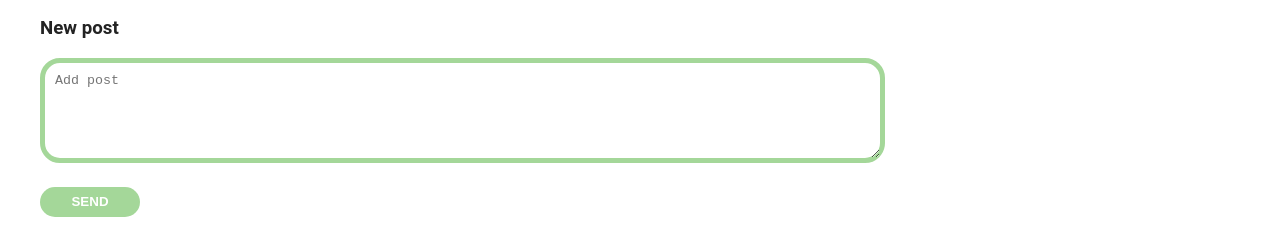
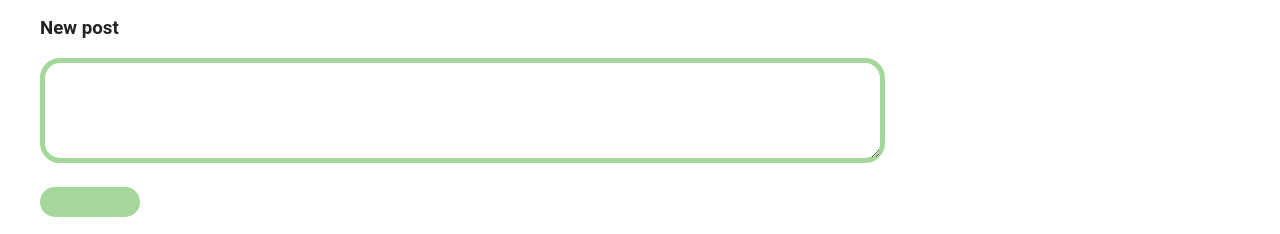
Before and after one commit to alex-bulgakov/react_samurai, a React (Create React App) app: page /profile in a window 1280 px wide. Shown: the part 609-843 px from the top of the page. Built offline with nearby package versions, Linux system fonts and the light colour scheme.

Commit message:
lesson 43 add container component

```diff
--- a/src/components/Dialogs/MessagesList/MessageInput/MessageInput.jsx
+++ b/src/components/Dialogs/MessagesList/MessageInput/MessageInput.jsx
@@ -6,20 +6,19 @@ const MessageInput = (props) => {
     let newMessage = React.createRef();
 
     let sendMessage = () => {
-        props.store.dispatch(addMessageActionCreator());
-        props.store.dispatch(updateNewMessageActionCreator(""));
+        props.sendMessage();
     }
 
     let onMessageChange = () => {
         let text = newMessage.current.value;
-        props.store.dispatch(updateNewMessageActionCreator(text));
+        props.updateNewMessage(text);
     }
 
     return (
         <div className={s.message_input}>
             <textarea onChange={onMessageChange} name="newpost" ref={newMessage} cols="80" rows="1"
                       placeholder={props.placeholder}
-                      value={props.store.getState().dialogsPage.newMessage}/>
+                      value={props.value}/>
             <button onClick={sendMessage} className={s.button}>Send</button>
         </div>
     );
--- /dev/null
+++ b/src/components/Dialogs/MessagesList/MessageInput/MessageInputContainer.jsx
@@ -0,0 +1,23 @@
+import React from "react";
+import {addMessageActionCreator, updateNewMessageActionCreator} from "../../../../redux/dialogsReducer";
+import MessageInput from "./MessageInput";
+
+const MessageInputContainer = (props) => {
+    let newMessage = React.createRef();
+
+    let sendMessage = () => {
+        props.store.dispatch(addMessageActionCreator());
+        props.store.dispatch(updateNewMessageActionCreator(""));
+    }
+
+    let onMessageChange = (text) => {
+        props.store.dispatch(updateNewMessageActionCreator(text));
+    }
+
+    return (
+        <MessageInput updateNewMessage={onMessageChange} sendMessage={sendMessage}
+                      value={props.store.getState().dialogsPage.newMessage}/>
+    );
+}
+
+export default MessageInputContainer;
--- a/src/components/Dialogs/MessagesList/MessagesList.jsx
+++ b/src/components/Dialogs/MessagesList/MessagesList.jsx
@@ -1,7 +1,7 @@
 import s from "../Messages.module.css";
 import React from "react";
 import Message from "./Message/Message";
-import MessageInput from "./MessageInput/MessageInput";
+import MessageInputContainer from "./MessageInput/MessageInputContainer";
 
 const MessagesList = (props) => {
 
@@ -17,7 +17,7 @@ const MessagesList = (props) => {
                 }
             </ul>
 
-            <MessageInput placeholder={"Enter message"} store={props.store}/>
+            <MessageInputContainer placeholder={"Enter message"} store={props.store}/>
         </div>
     );
 }
--- a/src/components/Profile/MyPosts/MyPosts.jsx
+++ b/src/components/Profile/MyPosts/MyPosts.jsx
@@ -2,6 +2,7 @@ import s from './MyPosts.module.css';
 import React from "react";
 import Post from "./Post/Post";
 import TextInput from "./TextInput/TextInput";
+import TextInputContainer from "./TextInput/TextInputContainer";
 
 const MyPosts = (props) => {
 
@@ -21,7 +22,7 @@ const MyPosts = (props) => {
             </div>
             <div className={s.new_post}>
                 <h3 className={s.new_post_title}>New post</h3>
-                <TextInput placeholder={"Add post"} button_text={"Send"} store={props.store}/>
+                <TextInputContainer placeholder={"Add post"} button_text={"Send"} store={props.store}/>
             </div>
 
         </div>
--- a/src/components/Profile/MyPosts/TextInput/TextInput.jsx
+++ b/src/components/Profile/MyPosts/TextInput/TextInput.jsx
@@ -9,19 +9,21 @@ const TextInput = (props) => {
 
 
     let addPost = () => {
-        props.store.dispatch(addPostActionCreator());
-        props.store.dispatch(updateNewPostTextActionCreator(""));
+        // props.store.dispatch(addPostActionCreator());
+        // props.store.dispatch(updateNewPostTextActionCreator(""));
+        props.addPost();
     }
 
     let onPostChange = () => {
         let text = newPostElement.current.value;
-        props.store.dispatch(updateNewPostTextActionCreator(text));
+        props.onPostChange(text);
+        // props.store.dispatch(updateNewPostTextActionCreator(text));
     }
 
     return (
         <div>
             <textarea onChange={onPostChange} name="newpost" ref={newPostElement} cols="100" rows="5"
-                      placeholder={props.placeholder} value={props.store.getState().profilePage.newPostText}/>
+                      placeholder={props.placeholder} value={props.value}/>
             <button onClick={addPost} className={s.btn}>{props.button_text}</button>
         </div>
     );
--- /dev/null
+++ b/src/components/Profile/MyPosts/TextInput/TextInputContainer.jsx
@@ -0,0 +1,33 @@
+import React from "react";
+import s from './TextInput.module.css';
+import {addPostActionCreator, updateNewPostTextActionCreator} from "../../../../redux/profileReducer";
+import TextInput from "./TextInput";
+
+
+const TextInputContainer = (props) => {
+
+    let newPostElement = React.createRef();
+
+
+    let addPost = () => {
+        props.store.dispatch(addPostActionCreator());
+        props.store.dispatch(updateNewPostTextActionCreator(""));
+    }
+
+    let onPostChange = () => {
+        let text = newPostElement.current.value;
+        props.store.dispatch(updateNewPostTextActionCreator(text));
+    }
+
+    return (
+        // <div>
+        //     <textarea onChange={onPostChange} name="newpost" ref={newPostElement} cols="100" rows="5"
+        //               placeholder={props.placeholder} value={props.store.getState().profilePage.newPostText}/>
+        //     <button onClick={addPost} className={s.btn}>{props.button_text}</button>
+        // </div>
+        <TextInput addPost={addPost} onPostChange={onPostChange}
+                   value={props.store.getState().profilePage.newPostText}/>
+    );
+}
+
+export default TextInputContainer;
--- a/src/redux/dialogsReducer.js
+++ b/src/redux/dialogsReducer.js
@@ -8,7 +8,6 @@ let initialState = {
         {id: 3, message: {text: 'Aloha', answer: true}},
         {id: 4, message: {text: 'Привет', answer: true}},
         {id: 5, message: {text: 'TestTEst', answer: false}},
-        {id: 6, message: {text: 'sadslfkj', answer: false}}
     ],
     dialogs: [
         {id: 1, name: 'Vova'},
```
Also changed, not shown: 1 other file (tests, documents, lock files or other folders).
